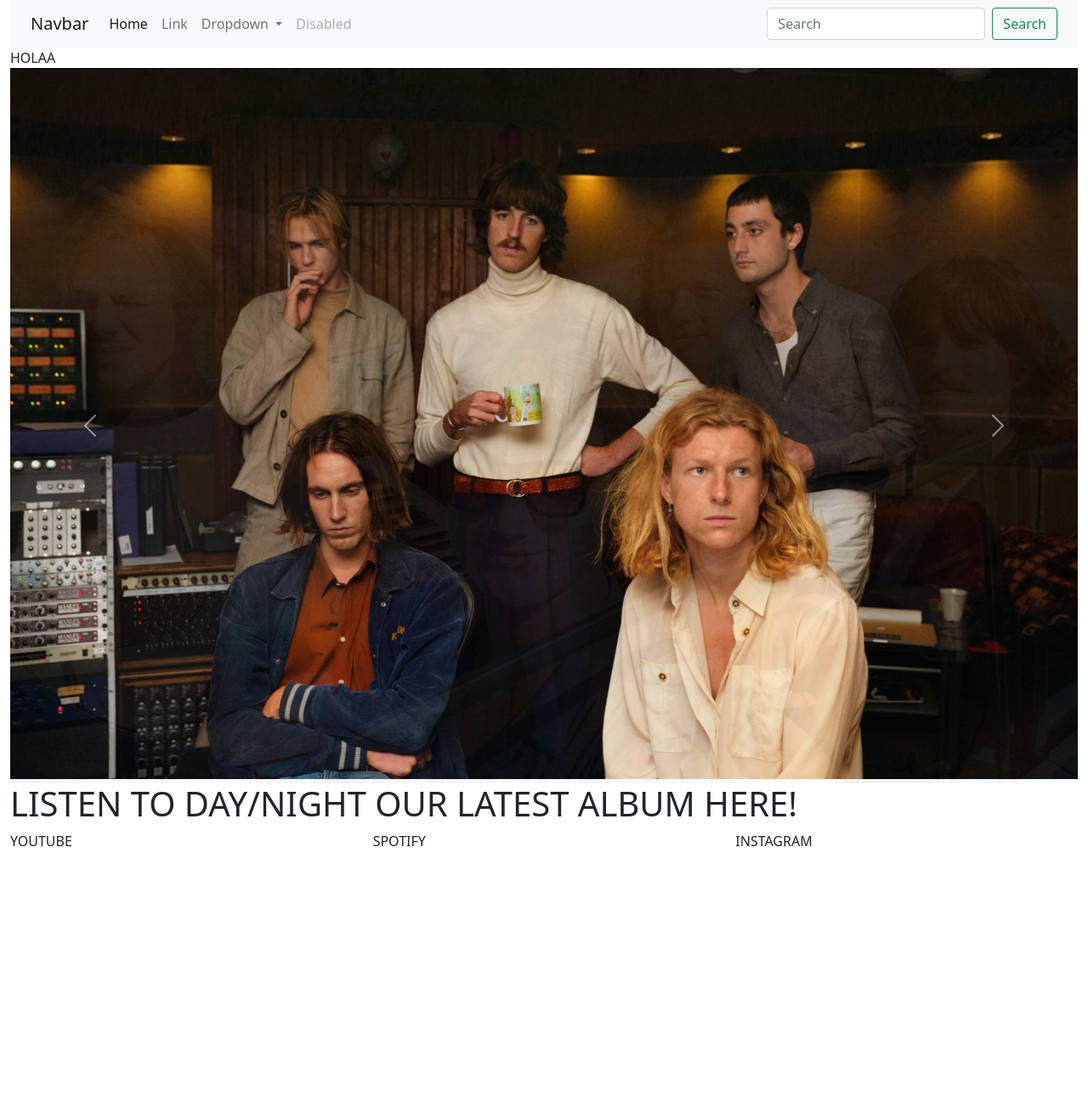
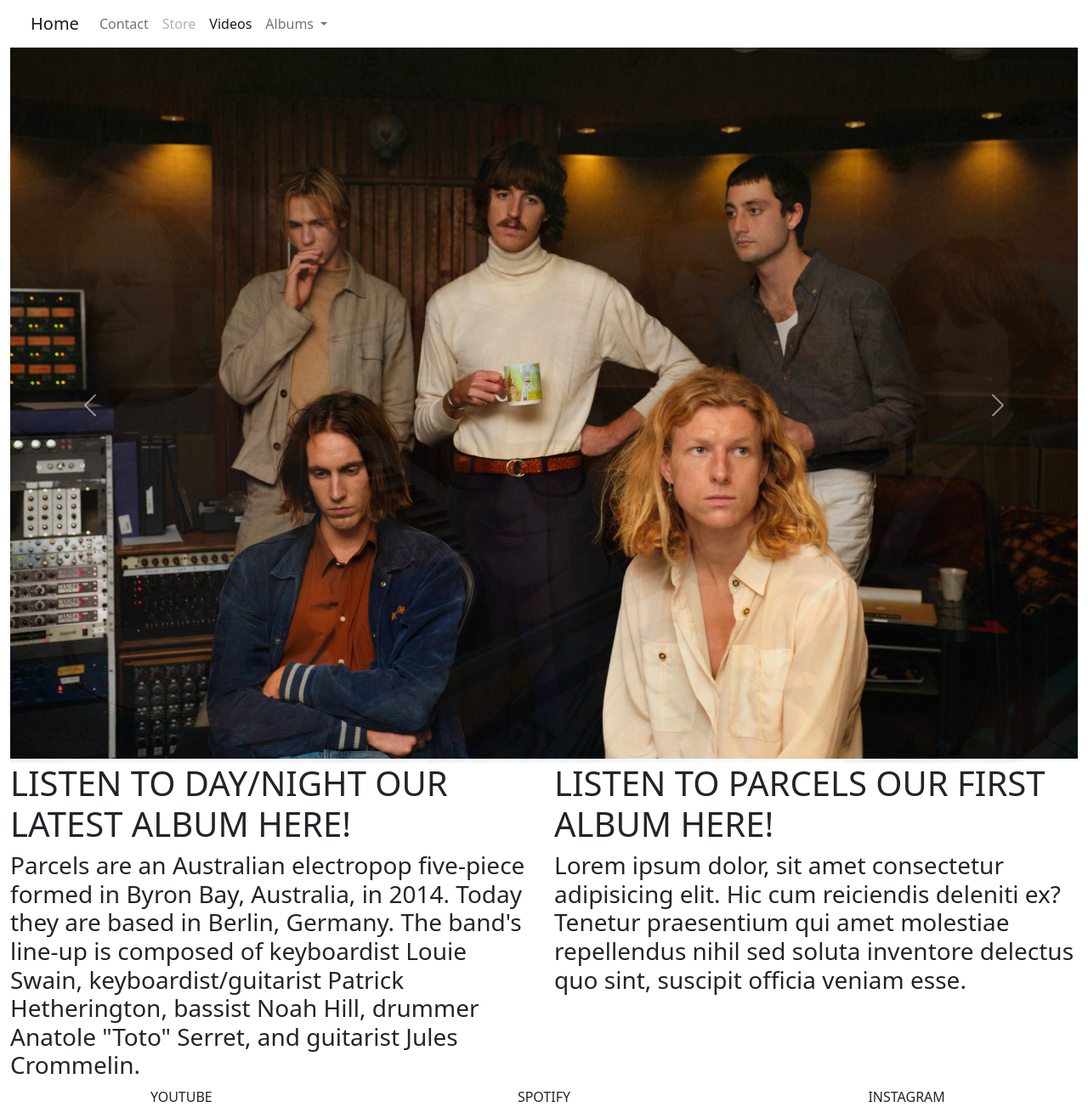
Before and after one commit to MarcosCuevass/desafio-bootstrap-marcoscuevas, a plain HTML site: page index.html in a window 1280 px wide. Shown: the whole page at 85% size. Before the commit the page ends 1002 px from the top, so only its background shows below. Drawn offline with nearby package versions, Linux system fonts and the light colour scheme.

Commit message:
agregado de rutas y cambio de imgs

```diff
--- a/index.html
+++ b/index.html
@@ -14,67 +14,52 @@
   <!--CONTAINER - ROW(INFINITAS) - COL(12) -->
   <div class="container-fluid">
     <!-- LOGO + NAV -->
-    <div class="row">
-      <div class="col-12 col-lg-12">
-        <nav class="navbar navbar-expand-lg navbar-light bg-light">
+    <header class="row">
+      <div class="col-12 col-lg-12"></div>
+      <nav class=" navbar navbar-expand-lg navbar-light">
         <div class="container-fluid">
-            <a class="navbar-brand" href="#">Navbar</a>
-            <button class="navbar-toggler" type="button" data-bs-toggle="collapse"
-              data-bs-target="#navbarSupportedContent" aria-controls="navbarSupportedContent" aria-expanded="false"
-              aria-label="Toggle navigation">
+          <a class="navbar-brand" href="#">Home</a>
+          <button class="navbar-toggler" type="button" data-bs-toggle="collapse" data-bs-target="#navbarNav"
+            aria-controls="navbarNav" aria-expanded="false" aria-label="Toggle navigation">
             <span class="navbar-toggler-icon"></span>
           </button>
-            <div class="collapse navbar-collapse" id="navbarSupportedContent">
-              <ul class="navbar-nav me-auto mb-2 mb-lg-0">
+          <div class="collapse navbar-collapse" id="navbarNav">
+            <ul class="navbar-nav">
               <li class="nav-item">
-                  <a class="nav-link active" aria-current="page" href="#">Home</a>
+                <a href="./pages/contact.html" class="nav-link" href="#">Contact</a>
               </li>
               <li class="nav-item">
-                  <a class="nav-link" href="#">Link</a>
+                <a href="./pages/store.html" class="nav-link disabled">Store</a>
+              </li>
+              <li class="nav-item">
+                <a href="./pages/videos.html" class="nav-link active" aria-current="page" href="#">Videos</a>
               </li>
               <li class="nav-item dropdown">
-                  <a class="nav-link dropdown-toggle" href="#" id="navbarDropdown" role="button"
-                    data-bs-toggle="dropdown" aria-expanded="false">
-                    Dropdown
+                <a class="nav-link dropdown-toggle" href="#" id="navbarDropdown" role="button" data-bs-toggle="dropdown"
+                  aria-expanded="false">
+                  Albums
                 </a>
                 <ul class="dropdown-menu" aria-labelledby="navbarDropdown">
-                    <li><a class="dropdown-item" href="#">Action</a></li>
-                    <li><a class="dropdown-item" href="#">Another action</a></li>
-                    <li>
-                      <hr class="dropdown-divider">
-                    </li>
-                    <li><a class="dropdown-item" href="#">Something else here</a></li>
+                  <li><a href="./pages/parcels.html" class="dropdown-item" href="#">Parcels (2017)</a></li>
+                  <li><a href="./pages/daynight.html" class="dropdown-item" href="#">Day/Night (2021)</a></li>
                 </ul>
-                </li>
-                <li class="nav-item">
-                  <a class="nav-link disabled">Disabled</a>
-                </li>
-              </ul>
-              <form class="d-flex">
-                <input class="form-control me-2" type="search" placeholder="Search" aria-label="Search">
-                <button class="btn btn-outline-success" type="submit">Search</button>
-              </form>
           </div>
         </div>
       </nav>
-      </div>
-      <div class="col-12 col-lg-6">
-        HOLAA
-      </div>
-    </div>
+    </header>
     <!-- CONTENIDO CARRUSEL -->
-    <div class="row"></div>
+    <main class="row"></main>
     <div class="col-12 col-lg-12">
       <div id="carouselExampleFade" class="carousel slide carousel-fade" data-bs-ride="carousel">
         <div class="carousel-inner">
           <div class="carousel-item active">
-            <img src="./assets/img/parcels-scaled.jpg" class="d-block w-100" alt="...">
+            <img src="./assets/img/parcels-scaled.jpg" class="d-block w-100" alt="imagenParcels1">
           </div>
           <div class="carousel-item">
-            <img src="./assets/img/parcels-1525333955.52.jpg" class="d-block w-100" alt="...">
+            <img src="./assets/img/parcels-1525333955.52.jpg" class="d-block w-100" alt="imagenParcels2">
           </div>
           <div class="carousel-item">
-            <img src="./assets/img/parcels3.webp" class="d-block w-100" alt="...">
+            <img src="./assets/img/parcels3.webp" class="d-block w-100" alt="imagenParcels3">
           </div>
         </div>
         <button class="carousel-control-prev" type="button" data-bs-target="#carouselExampleFade" data-bs-slide="prev">
@@ -87,16 +72,26 @@
         </button>
       </div>
     </div>
-    <!-- ENCABEZADO -->
-    <div class="row"></div>
-      <div class="col-12 col-lg-12">
+    <div class="row">
+      <div class="col-12 col-lg-6">
         <h1>LISTEN TO DAY/NIGHT OUR LATEST ALBUM HERE!</h1>
+        <h3>Parcels are an Australian electropop five-piece formed in Byron Bay, Australia, in 2014. Today they are
+          based in Berlin, Germany. The band's line-up is composed of keyboardist Louie Swain, keyboardist/guitarist
+          Patrick Hetherington, bassist Noah Hill, drummer Anatole "Toto" Serret, and guitarist Jules Crommelin.</h3>
       </div>
+      <div class="col-12 col-lg-6">
+        <h1>LISTEN TO PARCELS OUR FIRST ALBUM HERE!</h1>
+        <h3>Lorem ipsum dolor, sit amet consectetur adipisicing elit. Hic cum reiciendis deleniti ex? Tenetur
+          praesentium qui amet molestiae repellendus nihil sed soluta inventore delectus quo sint, suscipit officia
+          veniam esse.</h3>
+      </div>
+    </div>
+
     <!-- FOOTER -->
     <footer class="row">
-      <div class="col-12 col-lg-4">YOUTUBE</div>
-      <div class="col-12 col-lg-4">SPOTIFY</div>
-      <div class="col-12 col-lg-4">INSTAGRAM</div>
+      <div class="d-flex justify-content-center col-12 col-lg-4">YOUTUBE</div>
+      <div class="d-flex justify-content-center col-12 col-lg-4">SPOTIFY</div>
+      <div class="d-flex justify-content-center col-12 col-lg-4">INSTAGRAM</div>
   </div>
   </footer>
   <script src="https://cdn.jsdelivr.net/npm/bootstrap@5.1.3/dist/js/bootstrap.bundle.min.js"
```
Also changed, not shown: pages/daynight.html (added), pages/parcels.html (added). Lines whose indentation alone changed are shown as unchanged.
